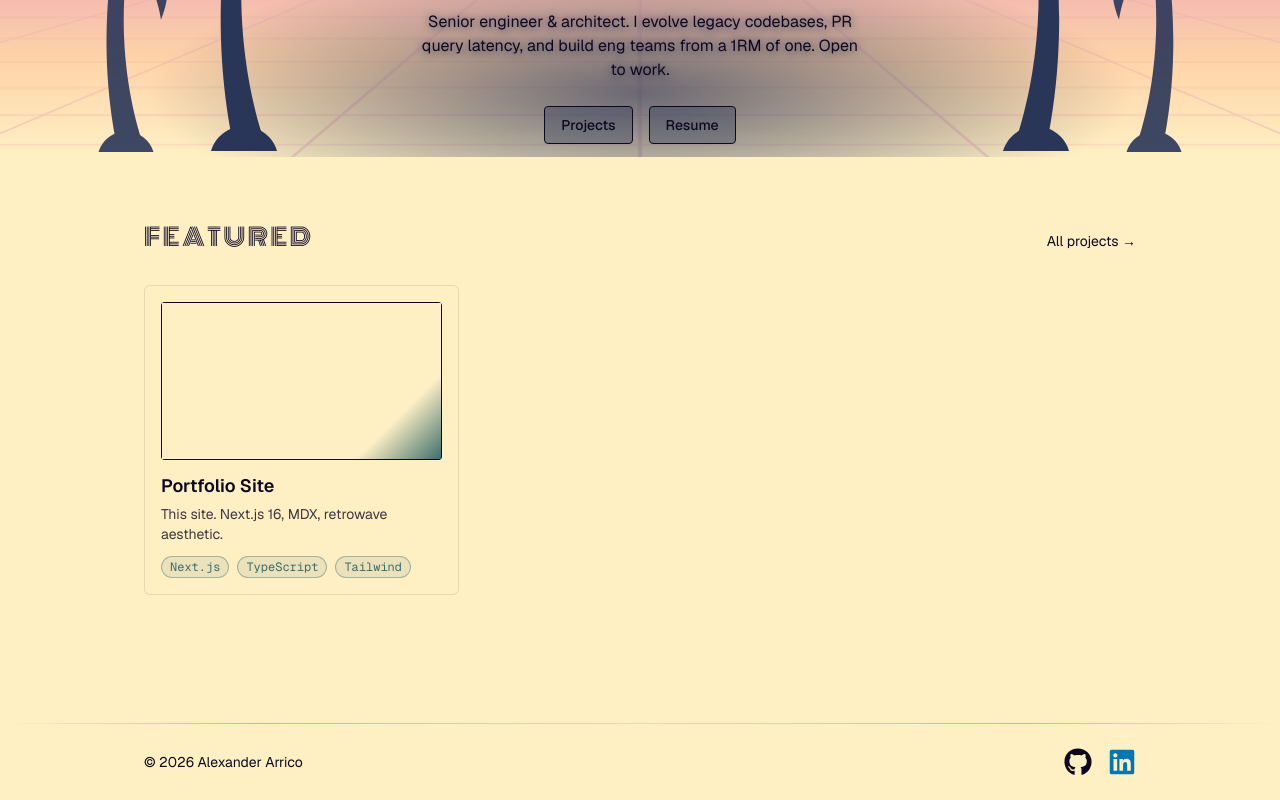
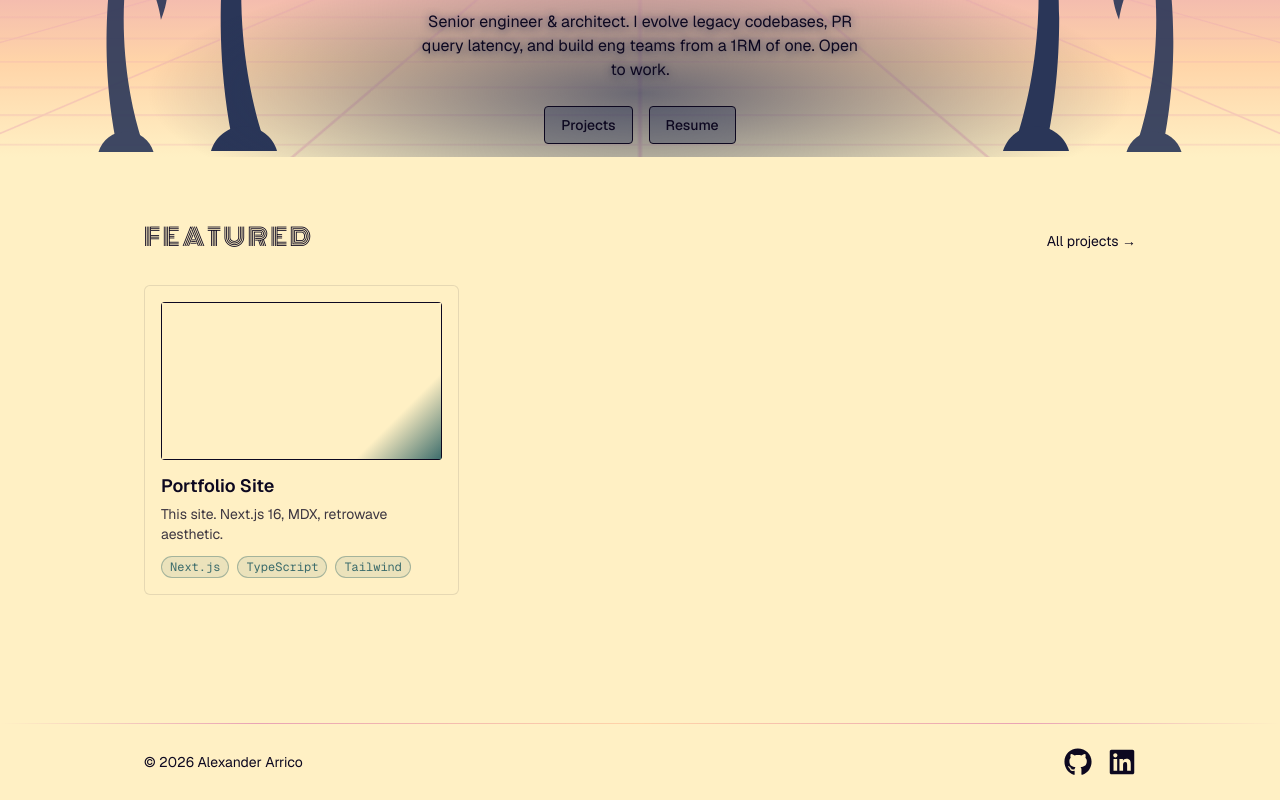
Before and after one commit to aarrico/portfolio, a Next.js app: page / in a window 1280 px wide. Shown: the part 552-1352 px from the top of the page. Built offline with nearby package versions, Linux system fonts and the light colour scheme.

Commit message:
chore: clean up code

```diff
--- a/app/contact/page.tsx
+++ b/app/contact/page.tsx
@@ -2,7 +2,7 @@ import type { Metadata } from "next";
 import { InnerPageHeader } from "@/components/aesthetic/InnerPageHeader";
 import { ContactForm } from "@/components/ContactForm";
 import { getResume } from "@/lib/data";
-import SocialLinks from "@/components/SocialLinks";
+import { SocialLinks } from "@/components/SocialLinks";
 
 export const metadata: Metadata = {
   title: "Contact",
--- a/components/ContactForm.tsx
+++ b/components/ContactForm.tsx
@@ -34,6 +34,7 @@ export function ContactForm({ action = sendContact }: ContactFormProps) {
     reset,
   } = useForm<FormValues>({ resolver: zodResolver(ClientSchema) });
 
+  // The ref is read inside the submit handler (event-driven, not render).
   // eslint-disable-next-line react-hooks/refs
   const onSubmit = handleSubmit((values) => {
     startTransition(async () => {
--- a/components/Footer.tsx
+++ b/components/Footer.tsx
@@ -1,7 +1,5 @@
 import { HorizonLine } from "./aesthetic/HorizonLine";
-import { FaGithub, FaLinkedin } from "react-icons/fa";
-import SocialLinks from "./SocialLinks";
-
+import { SocialLinks } from "./SocialLinks";
 
 const YEAR = new Date().getFullYear();
 
@@ -11,7 +9,7 @@ export function Footer() {
       <HorizonLine />
       <div className="mx-auto flex max-w-5xl items-center justify-between px-4 py-6 text-sm">
         <p>© {YEAR} Alexander Arrico</p>
-        <SocialLinks/>
+        <SocialLinks />
       </div>
     </footer>
   );
--- a/components/SocialLinks.tsx
+++ b/components/SocialLinks.tsx
@@ -1,28 +1,38 @@
-// components/SocialLinks.tsx
 import { FaGithub, FaLinkedin } from "react-icons/fa";
+import { getResume } from "@/lib/data";
 
-interface SocialLinksProps {
+type SocialLinksProps = {
   direction?: "horizontal" | "vertical";
-}
+  iconSize?: number;
+};
 
-export default function SocialLinks({ direction = "horizontal" }: SocialLinksProps) {
-  const flexClass = direction === "horizontal" ? "flex-row space-x-4" : "flex-col space-y-4 items-center";
+export function SocialLinks({
+  direction = "horizontal",
+  iconSize = 28,
+}: SocialLinksProps) {
+  const { basics } = getResume();
+  const flexClass =
+    direction === "horizontal" ? "flex-row gap-4" : "flex-col gap-4";
 
   return (
-    <div className={`flex ${flexClass} items-center`}>
+    <div className={`flex items-center ${flexClass}`}>
       <a
-        href="https://github.com"
+        href={basics.links.github}
         target="_blank"
-        className="hover:text-gray-600 transition-colors"
+        rel="noopener noreferrer"
+        aria-label="GitHub"
+        className="transition-colors hover:text-[color:var(--accent)]"
       >
-        <FaGithub size={28} />
+        <FaGithub size={iconSize} />
       </a>
       <a
-        href="https://linkedin.com"
+        href={basics.links.linkedin}
         target="_blank"
-        className="text-[#0077b5] hover:opacity-80 transition-opacity"
+        rel="noopener noreferrer"
+        aria-label="LinkedIn"
+        className="transition-colors hover:text-[color:var(--accent)]"
       >
-        <FaLinkedin size={28} />
+        <FaLinkedin size={iconSize} />
       </a>
     </div>
   );
```
